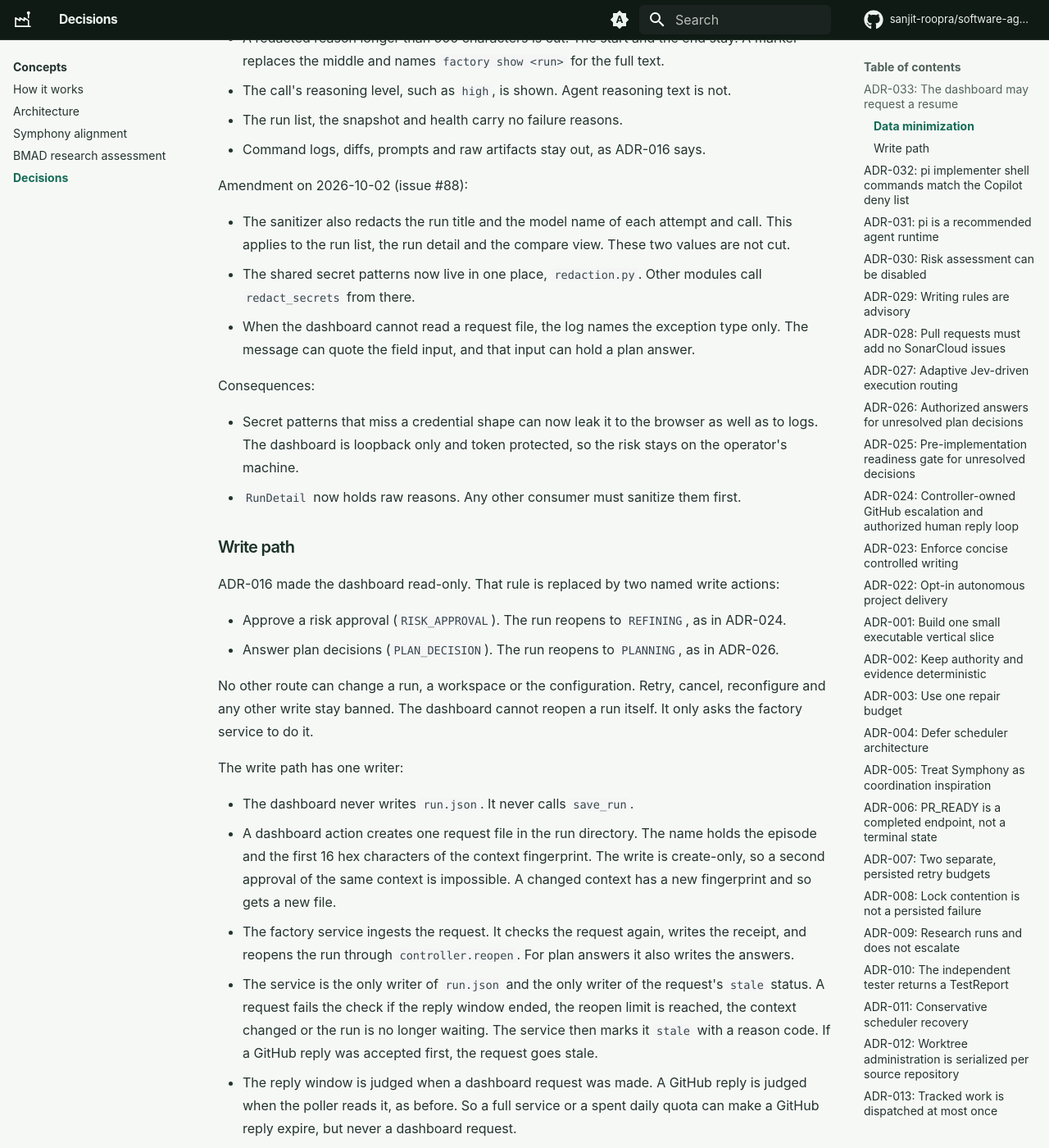
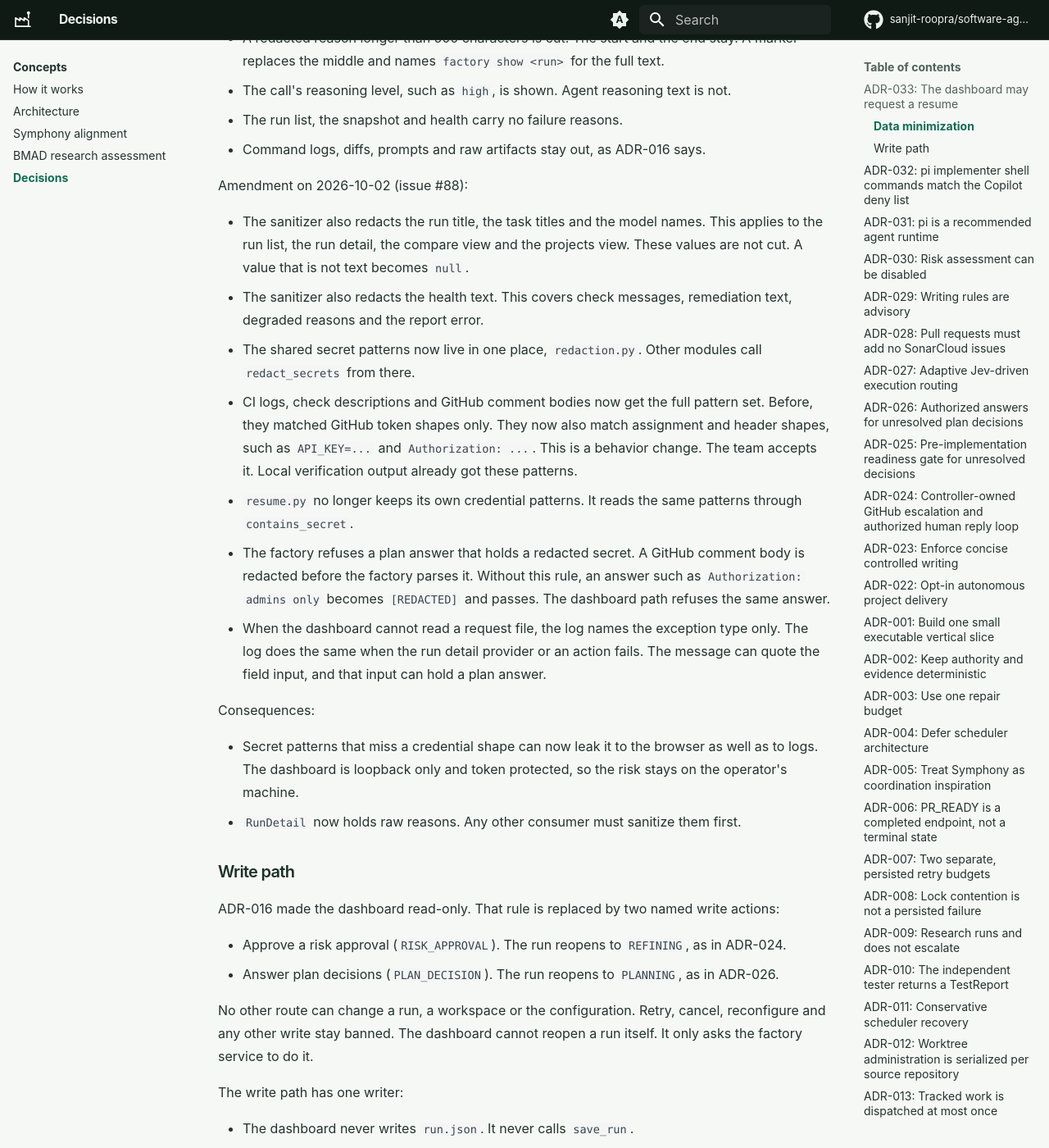
Before and after one commit to sanjit-roopra/software-agent-factory, an MkDocs documentation site: the page built from docs/decisions.md, in a window 1280 px wide and 1400 px high, scrolled down 683 px. Shown: the whole window at 82% size. Built offline with MkDocs 1.6.1 and Material for MkDocs 9.7.7, drawn with Linux system fonts in a browser that asks for light colours; comment, search, counter and statistics services are not loaded.

Commit message:
docs(decisions): amend ADR-033 for the wider redaction
Record that the projects view and the health text are redacted too, that
CI logs and GitHub comment bodies now get the full pattern set, that
resume.py reads the shared patterns through contains_secret, and that a
plan answer holding a redacted secret is refused.

Co-Authored-By: Claude Opus 5.5 <noreply@anthropic.com>

```diff
--- a/docs/decisions.md
+++ b/docs/decisions.md
@@ -26,12 +26,21 @@ It also shows the escalation text that a halted run needs: the approval scope an
 
 Amendment on 2026-10-02 (issue #88):
 
-- The sanitizer also redacts the run title and the model name of each attempt and call.
-  This applies to the run list, the run detail and the compare view.
-  These two values are not cut.
+- The sanitizer also redacts the run title, the task titles and the model names.
+  This applies to the run list, the run detail, the compare view and the projects view.
+  These values are not cut. A value that is not text becomes `null`.
+- The sanitizer also redacts the health text. This covers check messages, remediation text, degraded reasons and the report error.
 - The shared secret patterns now live in one place, `redaction.py`.
   Other modules call `redact_secrets` from there.
+- CI logs, check descriptions and GitHub comment bodies now get the full pattern set.
+  Before, they matched GitHub token shapes only. They now also match assignment and header shapes, such as `API_KEY=...` and `Authorization: ...`.
+  This is a behavior change. The team accepts it. Local verification output already got these patterns.
+- `resume.py` no longer keeps its own credential patterns. It reads the same patterns through `contains_secret`.
+- The factory refuses a plan answer that holds a redacted secret.
+  A GitHub comment body is redacted before the factory parses it. Without this rule, an answer such as `Authorization: admins only` becomes `[REDACTED]` and passes.
+  The dashboard path refuses the same answer.
 - When the dashboard cannot read a request file, the log names the exception type only.
+  The log does the same when the run detail provider or an action fails.
   The message can quote the field input, and that input can hold a plan answer.
 
 Consequences:
```
